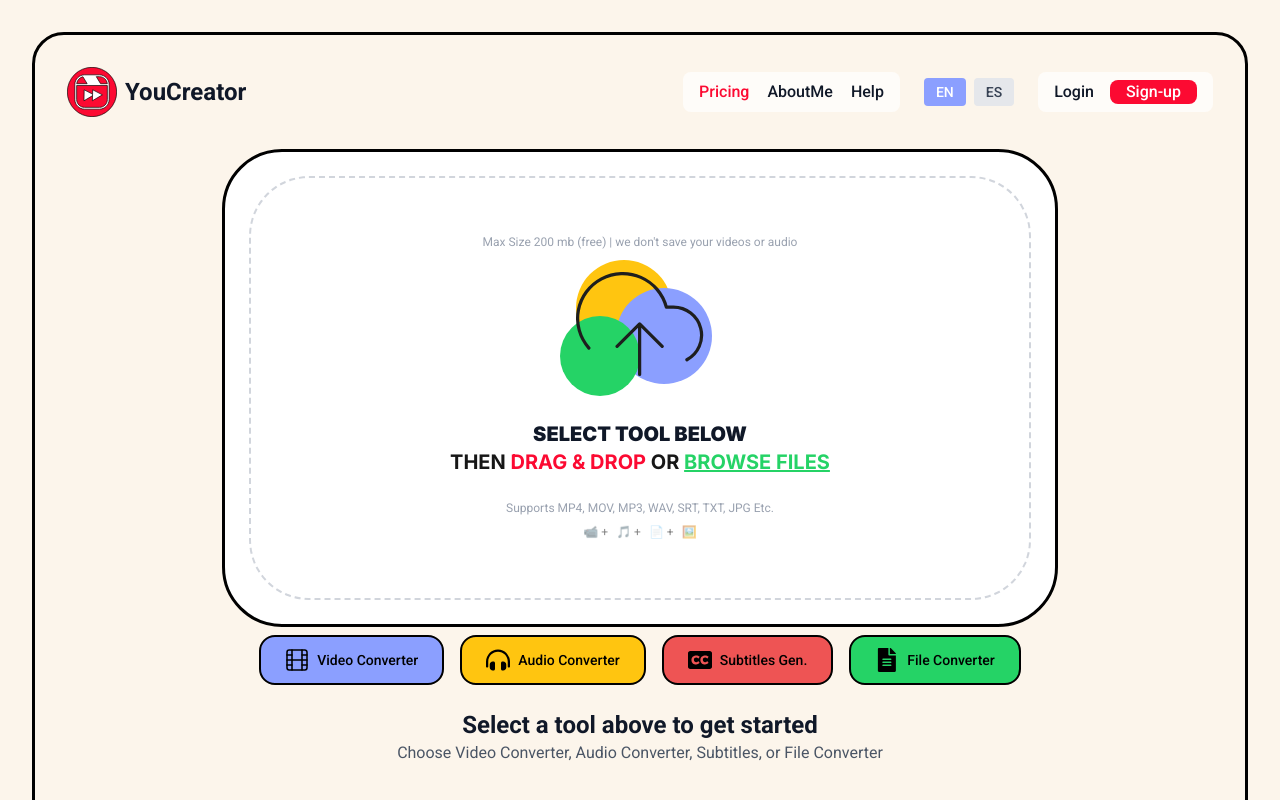
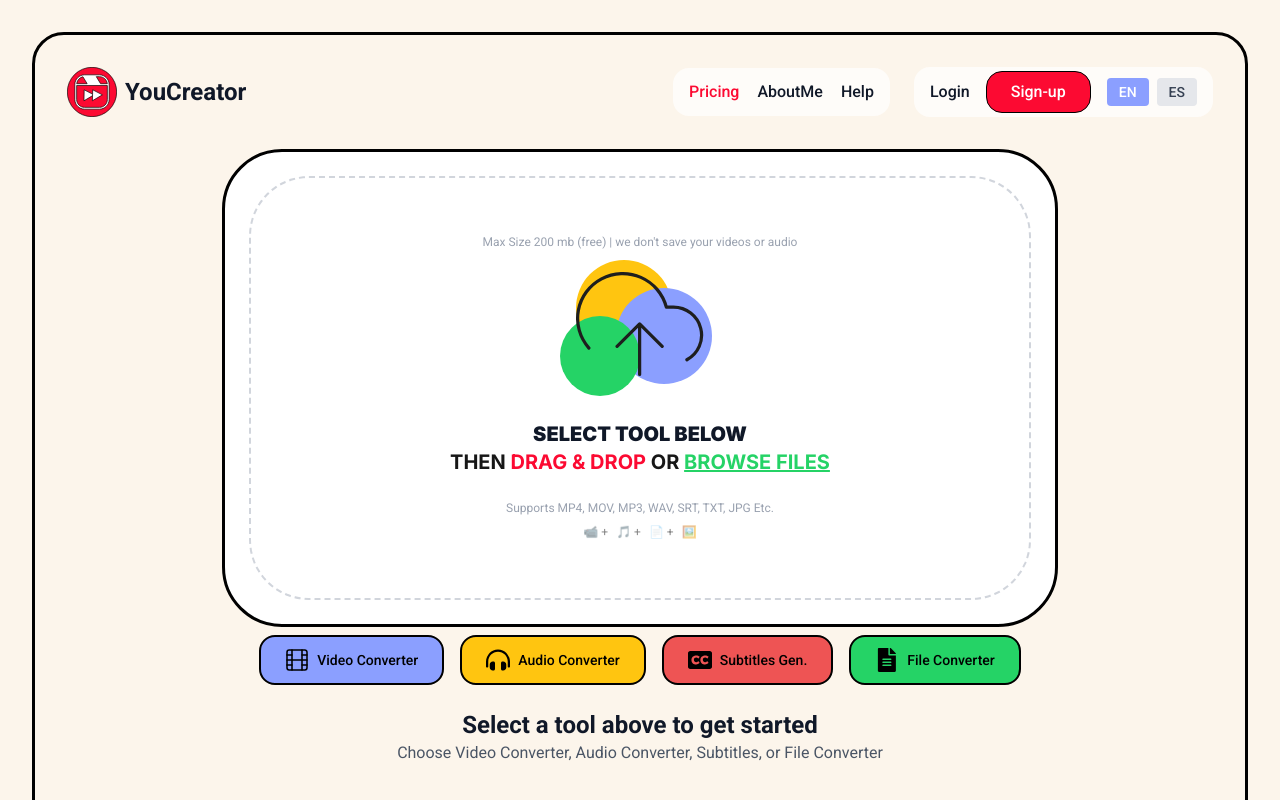
Before and after one commit to bharatkumar-777/creator-youtube, a Next.js app: page / in a window 1280 px wide. Built offline with nearby package versions, Linux system fonts and the light colour scheme.

Commit message:
code push

```diff
--- a/src/components/ShellHeader.tsx
+++ b/src/components/ShellHeader.tsx
@@ -21,7 +21,7 @@ export default function ShellHeader() {
         <span className="text-2xl font-bold text-gray-900">YouCreator</span>
       </Link>
       <nav className="flex items-center gap-6">
-        <div className='bg-light-white flex items-center !gap-[18px] rounded-lg !p-4 !py-2'>
+        <div className='bg-light-white flex items-center !gap-[18px] rounded-2xl !p-4 !py-3'>
         <Link
           href="#pricing"
           className="text-[#FC0A32] font-medium hover:underline"
@@ -37,17 +37,18 @@ export default function ShellHeader() {
 
         </div>
 
-        <LanguageSwitcher />
-        <div className='bg-light-white flex items-center !gap-4 rounded-lg !p-4 !py-2'>
+
+        <div className='bg-light-white flex items-center !gap-4 rounded-2xl !px-4 !py-1'>
         <Link href="#login" className="text-gray-900 font-medium hover:underline">
           {t.header.login}
         </Link>
         <Link
           href="#signup"
-          className="!px-4 py-2 bg-[#FC0A32]  text-white rounded-lg font-medium hover:bg-[#EE5454] transition-colors"
+          className="!px-6 !py-2 bg-[#FC0A32] border-1 border-black text-white rounded-2xl font-medium hover:bg-[#EE5454] transition-colors"
         >
           {t.header.signup}
         </Link>
+        <LanguageSwitcher />
         </div>
 
       </nav>
```
